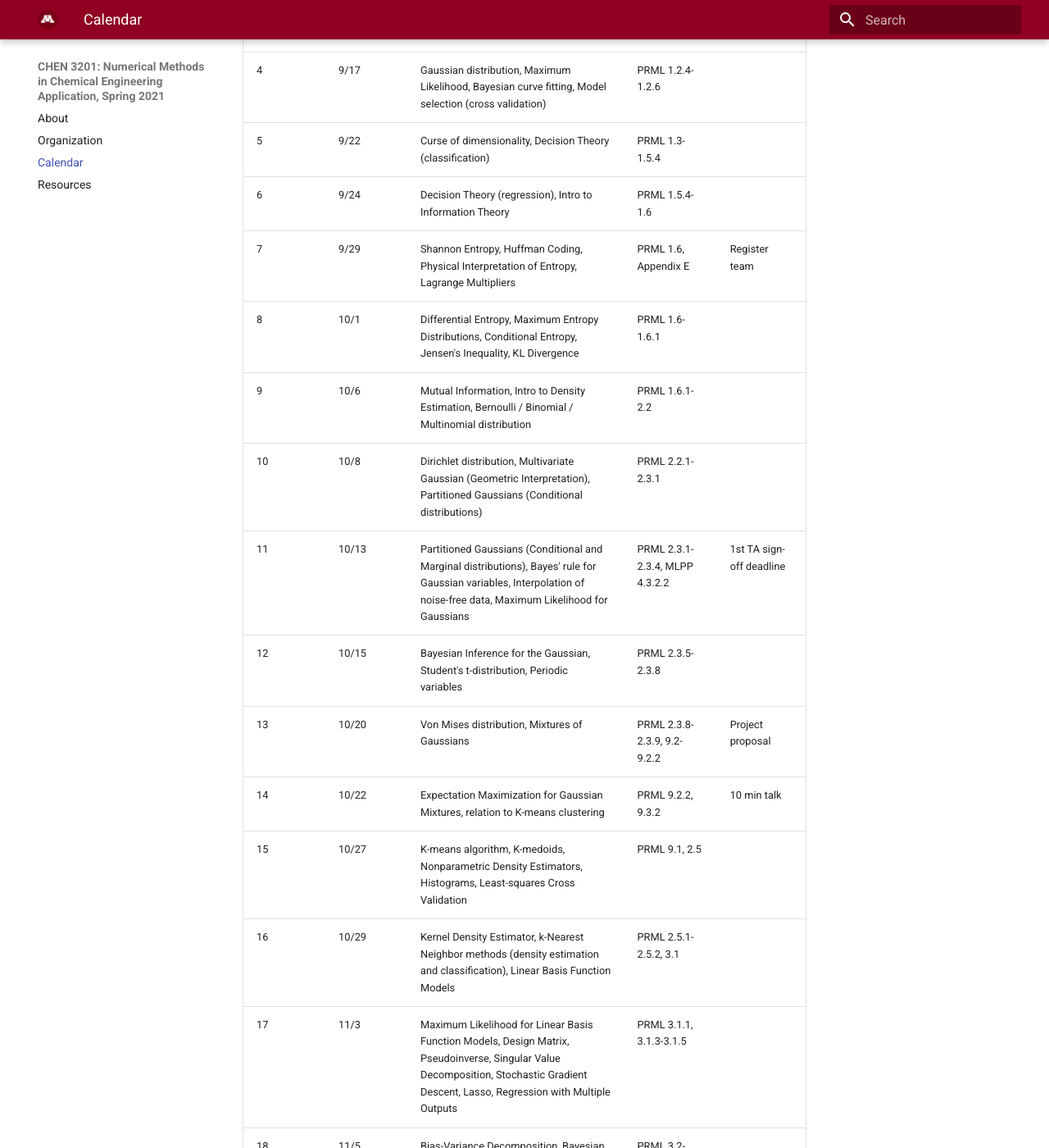
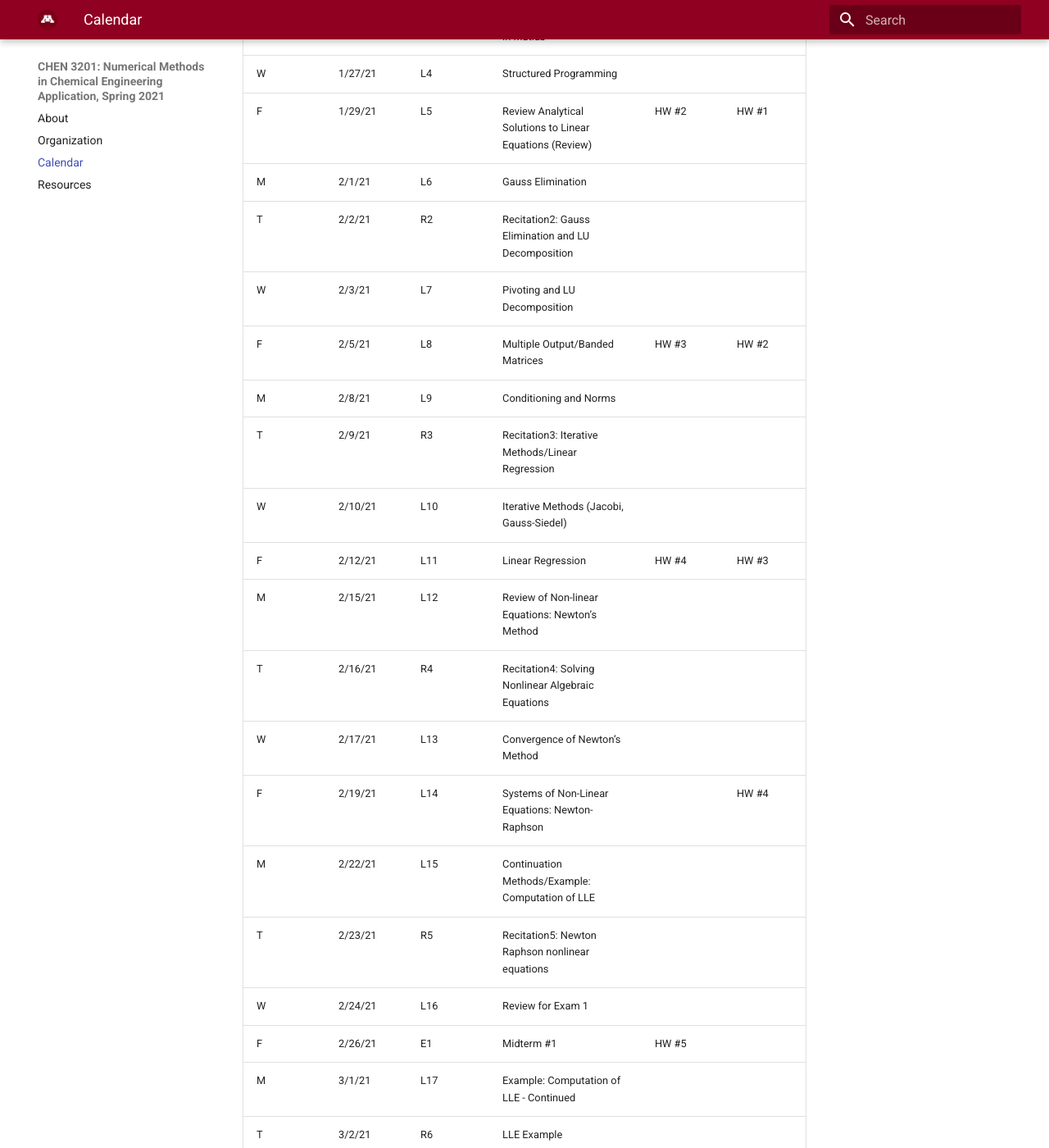
Before and after one commit to smcantab/chen3201-spring2021, an MkDocs documentation site: the page built from docs/calendar.md, in a window 1280 px wide and 1400 px high, scrolled down 442 px. Shown: the whole window at 82% size. Built offline with MkDocs 1.6.1 and Material for MkDocs 9.7.7, drawn with Linux system fonts in a browser that asks for light colours; some of the changed text lies outside the part shown.

Commit message:
added calendar

```diff
--- a/docs/calendar.md
+++ b/docs/calendar.md
@@ -1,32 +1,62 @@
-# Course Calendar
-
-Lecture | Date  | Topic                                                                                                                                                                                                                                                                        | Readings                       | Project
---------|-------|------------------------------------------------------------------------------------------------------------------------------------------------------------------------------------------------------------------------------------------------------------------------------|--------------------------------|-------------------------
-1       | 9/8   | Course intro                                                                                                                                                                                                                                                                 | PRML 1.1                       | Start assembling team
-2       | 9/10  | Polynomial regression, Intro to Probability Theory                                                                                                                                                                                                                           | PRML 1.1-1.2                   |
-3       | 9/15  | Probability densities, Moments, Linear Correlation coefficient, Bayesian Probability, Bayesian Parameter Estimation, Marginal Likelihood, Bayes Factors                                                                                                                      | PRML 1.2.1-1.2.3               |
-4       | 9/17  | Gaussian distribution, Maximum Likelihood, Bayesian curve fitting, Model selection (cross validation)                                                                                                                                                                        | PRML 1.2.4-1.2.6               |
-5       | 9/22  | Curse of dimensionality, Decision Theory (classification)                                                                                                                                                                                                                    | PRML 1.3-1.5.4                 |
-6       | 9/24  | Decision Theory (regression), Intro to Information Theory                                                                                                                                                                                                                    | PRML 1.5.4-1.6                 |
-7       | 9/29  | Shannon Entropy, Huffman Coding, Physical Interpretation of Entropy, Lagrange Multipliers                                                                                                                                                                                    | PRML 1.6, Appendix E           | Register team
-8       | 10/1  | Differential Entropy, Maximum Entropy Distributions, Conditional Entropy, Jensen's Inequality, KL Divergence                                                                                                                                                                 | PRML 1.6-1.6.1                 |
-9       | 10/6  | Mutual Information, Intro to Density Estimation, Bernoulli / Binomial / Multinomial distribution                                                                                                                                                                             | PRML 1.6.1-2.2                 |
-10      | 10/8  | Dirichlet distribution, Multivariate Gaussian (Geometric Interpretation), Partitioned Gaussians (Conditional distributions)                                                                                                                                                  | PRML 2.2.1-2.3.1               |
-11      | 10/13 | Partitioned Gaussians (Conditional and Marginal distributions), Bayes' rule for Gaussian variables, Interpolation of noise-free data, Maximum Likelihood for Gaussians                                                                                                       | PRML 2.3.1-2.3.4, MLPP 4.3.2.2 | 1st TA sign-off deadline
-12      | 10/15 | Bayesian Inference for the Gaussian, Student's t-distribution, Periodic variables                                                                                                                                                                                            | PRML 2.3.5-2.3.8               |
-13      | 10/20 | Von Mises distribution, Mixtures of Gaussians                                                                                                                                                                                                                                | PRML 2.3.8-2.3.9, 9.2-9.2.2    | Project proposal
-14      | 10/22 | Expectation Maximization for Gaussian Mixtures, relation to K-means clustering                                                                                                                                                                                               | PRML 9.2.2, 9.3.2              | 10 min talk
-15      | 10/27 | K-means algorithm, K-medoids, Nonparametric Density Estimators, Histograms, Least-squares Cross Validation                                                                                                                                                                   | PRML 9.1, 2.5                  |
-16      | 10/29 | Kernel Density Estimator, k-Nearest Neighbor methods (density estimation and classification), Linear Basis Function Models                                                                                                                                                   | PRML 2.5.1-2.5.2, 3.1          |
-17      | 11/3  | Maximum Likelihood for Linear Basis Function Models, Design Matrix, Pseudoinverse, Singular Value Decomposition, Stochastic Gradient Descent, Lasso, Regression with Multiple Outputs                                                                                        | PRML 3.1.1, 3.1.3-3.1.5        |
-18      | 11/5  | Bias-Variance Decomposition, Bayesian Linear Regression, Equivalent Kernel, Intro to Classification                                                                                                                                                                          | PRML 3.2-3.3.3, 4.0            |
-19      | 11/10 | Bayesian Linear Regression Predictive Distribution, Equivalent Kernel, Linear Models for Classification, Discriminant Functions, Least Squares for Classification                                                                                                            | PRML 4-4.1.3                   |
-20      | 11/12 | Least Squares for Classification, Fisher's Linear Discriminant, Perceptron Algorithm, Intro to Probabilistic Generative Models, Logistic Sigmoid                                                                                                                             | PRML 4.1.3, 4.1.7-4.2          |
-21      | 11/17 | Probabilistic Generative Models Maximum Likelihood solution, Probabilistic Discriminative Models, Logistic Regression                                                                                                                                                        | PRML 4.2-4.2.2, 4.3-4.3.5, 4.4 |
-22      | 11/19 | Iterative Reweighted Least Squares, Laplace Approximation                                                                                                                                                                                                                    |                                | Progress report
-23      | 11/24 | Feed-Forward Neural Networks                                                                                                                                                                                                                                                 |                                |
-24      | 12/1  | Weight-space symmetries, Network Training. Guest talk by [B. Cheng](https://sites.google.com/site/tonicbq/about-me?authuser=0) Title: ab initio thermodynamics with the help of machine learning                                                                             |                                |
-25      | 12/3  | Gradient Descent Optimization, Error Backpropagation. Guest talk by [J. Klicpera](https://www.in.tum.de/en/daml/team/johannes-klicpera/) Title: Graph Neural Networks for Chemistry: The Balancing Act Between Physical Inductive Biases and Representational Expressiveness |                                | 2nd TA sign-off deadline
-26      | 12/8  | Regularization in Neural Networks, Mixture Density Networks. Guest talk by [S. Schoenholz](https://samschoenholz.wordpress.com/) Title: JAX MD: A Framework for Differentiable Physics                                                                                       |                                |
-27      | 12/10 | Guest talk by [P. Wirnsberger](https://pw359.github.io/) Title: Optimizing Free Energy Estimation with Machine Learning                                                                                                                                                      |                                | Final report
-28      | 12/15 | Project talks                                                                                                                                                                                                                                                                |                                | 20 min talk
+| Class        | Date    | Lecture      | Topic                                                    | HW Assigned | HW Due |
+|--------------|---------|--------------|----------------------------------------------------------|-------------|--------|
+| W            | 1/20/21 | L1           | Intro, Syllabus and Class Overview                       |             |        |
+| F            | 1/22/21 | L2           | Mathematical Models                                      | HW #1       |        |
+| M            | 1/25/21 | L3           | Computer Programming/Introduction to Matlab              |             |        |
+| T            | 1/26/21 | R1           | Recitation1: Programming in Matlab                       |             |        |
+| W            | 1/27/21 | L4           | Structured Programming                                   |             |        |
+| F            | 1/29/21 | L5           | Review Analytical Solutions to Linear Equations (Review) | HW #2       | HW #1  |
+| M            | 2/1/21  | L6           | Gauss Elimination                                        |             |        |
+| T            | 2/2/21  | R2           | Recitation2: Gauss Elimination and LU Decomposition      |             |        |
+| W            | 2/3/21  | L7           | Pivoting and LU Decomposition                            |             |        |
+| F            | 2/5/21  | L8           | Multiple Output/Banded Matrices                          | HW #3       | HW #2  |
+| M            | 2/8/21  | L9           | Conditioning and Norms                                   |             |        |
+| T            | 2/9/21  | R3           | Recitation3: Iterative Methods/Linear Regression         |             |        |
+| W            | 2/10/21 | L10          | Iterative Methods (Jacobi, Gauss-Siedel)                 |             |        |
+| F            | 2/12/21 | L11          | Linear Regression                                        | HW #4       | HW #3  |
+| M            | 2/15/21 | L12          | Review of Non-linear Equations: Newton’s Method          |             |        |
+| T            | 2/16/21 | R4           | Recitation4: Solving Nonlinear Algebraic Equations       |             |        |
+| W            | 2/17/21 | L13          | Convergence of Newton’s Method                           |             |        |
+| F            | 2/19/21 | L14          | Systems of Non-Linear Equations: Newton-Raphson          |             | HW #4  |
+| M            | 2/22/21 | L15          | Continuation Methods/Example: Computation of LLE         |             |        |
+| T            | 2/23/21 | R5           | Recitation5: Newton Raphson nonlinear equations          |             |        |
+| W            | 2/24/21 | L16          | Review for Exam 1                                        |             |        |
+| F            | 2/26/21 | E1           | Midterm #1                                               | HW #5       |        |
+| M            | 3/1/21  | L17          | Example: Computation of LLE - Continued                  |             |        |
+| T            | 3/2/21  | R6           | LLE Example                                              |             |        |
+| W            | 3/3/21  | L18          | Review of Analytical Solutions to ODEs                   |             |        |
+| F            | 3/5/21  | L19          | Explicit and Implicit Euler Methods                      | HW #6       | HW #5  |
+| M            | 3/8/21  | L20          | Higher Order Methods                                     |             |        |
+| T            | 3/9/21  | R7           | Recitation7: Integrating First Order ODEs                |             |        |
+| W            | 3/10/21 | L21          | Numerical Stability of Single ODEs                       |             |        |
+| F            | 3/12/21 | L22          | Systems of ODEs and Higher-Order ODEs                    | HW #7       | HW #6  |
+| M            | 3/15/21 | L23          | Stability of Systems of ODEs                             |             |        |
+| T            | 3/16/21 | R8           | Recitation8: Integrating Systems of ODEs                 |             |        |
+| W            | 3/17/21 | L24          | Stability of Systems of ODEs (cont.)                     |             |        |
+| F            | 3/19/21 | L25          | Dynamical Systems                                        | HW #8       | HW #7  |
+| M            | 3/22/21 | L26          | Phase Plane                                              |             |        |
+| T            | 3/23/21 | R9           | Recitation9: Phase Plane                                 |             |        |
+| W            | 3/24/21 | L27          | Example: Non-Isothermal CSTR                             |             |        |
+| F            | 3/26/21 | L28          | Finite Difference Method                                 |             | HW #8  |
+| M            | 3/29/21 | L29          | Finite Difference Method (cont.)                         |             |        |
+| T            | 3/30/21 | R10          | Recitation10: Finite Differences and BVPs                |             |        |
+| W            | 3/31/21 | L30          | Example: Steady Reaction-Diffusion in a Packed Bed       |             |        |
+| F            | 4/2/21  | E2           | Midterm #2                                               | HW #9       |        |
+| Spring Break | 4/5/21  | Spring Break | Spring Break                                             |             |        |
+| M            | 4/12/21 | L31          | Coupled Boundary V alue Problems                         |             |        |
+| T            | 4/13/21 | R11          | Recitation11: Solution to Exam #2                        |             |        |
+| W            | 4/14/21 | L32          | Example: Simultaneous heat and mass transfer             |             |        |
+| F            | 4/16/21 | L33          | Partial Differential Equations: Method of Lines          | HW #10      | HW #9  |
+| M            | 4/19/21 | L34          | Example: Diffusion through a Membrane                    |             |        |
+| T            | 4/20/21 | R12          | Recitation12: One-dimensional PDEs                       |             |        |
+| W            | 4/21/21 | L35          | Review Analytical Solution of Two Dimensional BVP        |             |        |
+| F            | 4/23/21 | L36          | Two-Dimensional BVPs                                     | HW #11      | HW #10 |
+| M            | 4/26/21 | L37          | Example: Reaction-Diffusion in Bounded Domain            |             |        |
+| T            | 4/27/21 | R13          | Recitation: Two-dimensional PDEs                         |             |        |
+| W            | 4/28/21 | L38          | Example: Reaction-Diffusion in Bounded Domain (cont.)    |             |        |
+| F            | 4/30/21 | L39          | Linear Interpolation                                     | HW #12      | HW #11 |
+| M            | 5/3/21  | L40          | Newton Coates Integration                                |             |        |
+| T            | 5/4/21  | no class     |                                                          |             |        |
+| W            | 5/5/21  | no class     |                                                          |             |        |
+| F            | 5/7/21  | no class     |                                                          |             | HW #12 |
+| M            | 5/10/21 | E3           | Final Exam                                               |             |        |
```
Also changed, not shown: docs/index.md (+11 -11 lines).
